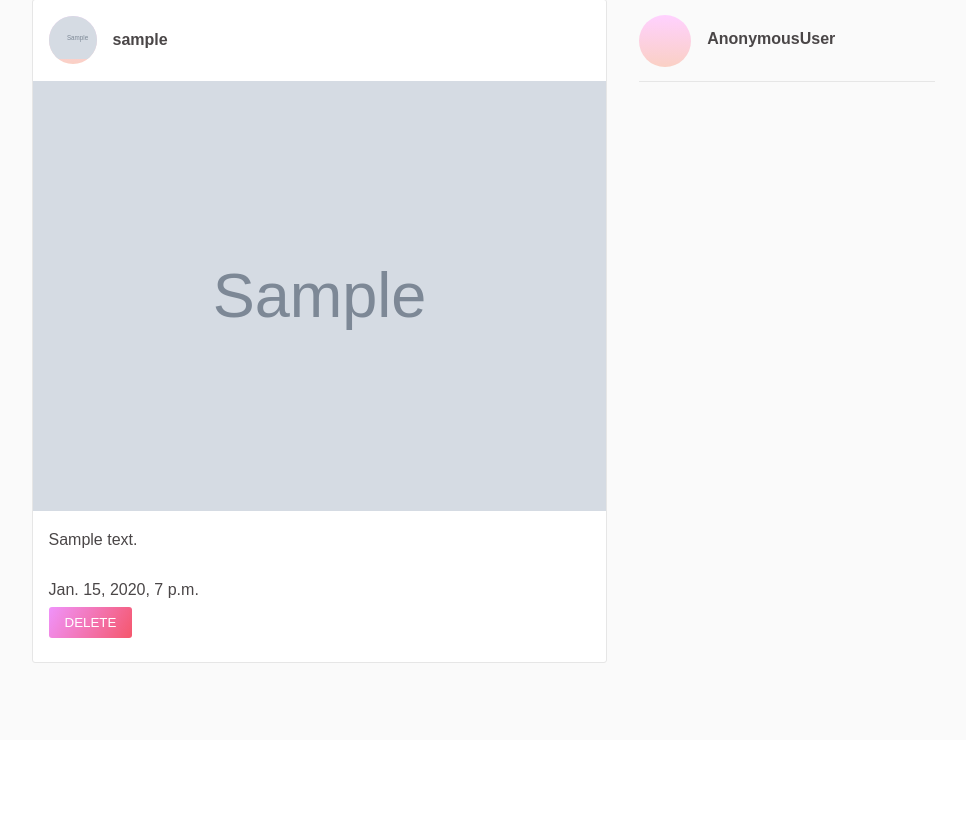
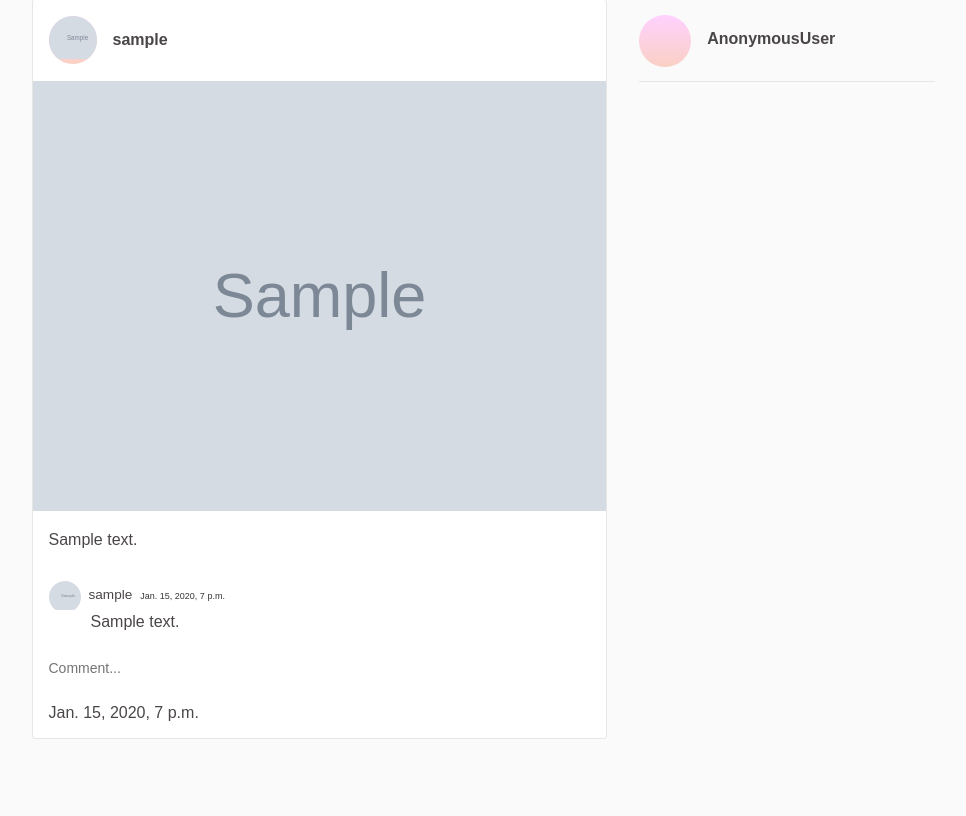
Before and after one commit to Younlab/Django-instargram-Retry03, a Django app: page /posts/ in a window 1280 px wide. Shown: the part 140-956 px from the top of the page, without its empty margins (157-1123 px from the left). Before the commit the page ends 803 px from the top, so only its background shows below. Run offline with Django 3.2, Linux system fonts and the light colour scheme; tables that the repository leaves empty hold one stand-in row (values such as "Sample post"); grey boxes marked "Sample" are stand-in pictures; some web fonts are replaced.

Commit message:
comments system end style

```diff
--- a/app/posts/admin.py
+++ b/app/posts/admin.py
@@ -1,5 +1,6 @@
 from django.contrib import admin
-from .models import Post
+from .models import Post, Comment
 # Register your models here.
 
 admin.site.register(Post)
+admin.site.register(Comment)
--- a/app/posts/forms.py
+++ b/app/posts/forms.py
@@ -1,6 +1,6 @@
 from django import forms
 
-from .models import Post
+from .models import Post, Comment
 
 
 class PostForm(forms.Form):
--- a/app/posts/models.py
+++ b/app/posts/models.py
@@ -11,3 +11,15 @@ class Post(models.Model):
 
     class Meta:
         ordering = ['-pk']
+
+class Comment(models.Model):
+    post = models.ForeignKey(Post, on_delete=models.CASCADE, related_name='comments')
+    author = models.ForeignKey(settings.AUTH_USER_MODEL, on_delete=models.CASCADE)
+    content = models.CharField(max_length=200)
+    created_at = models.DateTimeField(auto_now_add=True,)
+
+    class Mata:
+        ordering = ['-pk']
+
+    def __str__(self):
+        return f'{self.content}'
--- a/app/posts/urls.py
+++ b/app/posts/urls.py
@@ -8,5 +8,6 @@ urlpatterns = [
     # 포스팅 버튼
     path('posting/', views.post_create, name='post-create'),
     # 해당 포스트의 아이디값을 받아서 삭제 버튼 구현
-    path('<int:pk>/delete/', views.post_delete, name='post-delete')
+    path('<int:pk>/delete/', views.post_delete, name='post-delete'),
+    path('<post_pk>/comment/', views.comment, name='comment-create')
 ]
--- a/app/posts/views.py
+++ b/app/posts/views.py
@@ -1,13 +1,14 @@
 from django.contrib.auth.decorators import login_required
 from django.core.exceptions import PermissionDenied
+from django.http import HttpResponse
 from django.shortcuts import render, redirect, get_object_or_404
 from django.views.decorators.http import require_POST
 
-from .models import Post
+from .models import Post, Comment
 from .forms import PostForm, PostModelForm
 
 def post_list(request):
-    posts = Post.objects.all().order_by('-created_at')
+    posts = Post.objects.all()
     context = {
         'posts':posts,
     }
@@ -49,30 +50,12 @@ def post_create(request):
             post = form.save(commit=False)
             post.author = request.user
             post.save()
-            return redirect('index')
+            return redirect('posts:post-list')
 
     context={
         'form':form,
     }
     return render(request, 'posts/post_create.html', context)
-# @require_POST
-# @login_required
-# def post_delete(request, pk):
-# #     if request.method == 'POST':
-# #         post = Post.objects.get(pk=pk)
-# #         post.delete()
-# #     return redirect('index')
-# #
-# # def post_edit(request):
-# #     pass
-# #
-# # def recent_post(request):
-# #     pass
-#     post = get_object_or_404(Post, pk=pk)
-#     if post.author != request.user:
-#         raise PermissionDenied('지울 권한이 없습니다.')
-#     post.delete()
-#     return redirect('posts:post-list')
 
 def post_delete(request, pk):
     if request.method == 'POST':
@@ -86,7 +69,20 @@ def post_delete(request, pk):
         else:
             return redirect('users:sign-in')
 
-    # if request.method != 'POST':
-    #     return HttpResponseNotAlloewd()
-    # if not request.user.is_authenticated:
-    #     return redirect('users:sign-in')
+
+def comment(request, post_pk):
+    if request.method == 'POST':
+        post = get_object_or_404(Post, pk=post_pk)
+        content = request.POST['content']
+        if not content:
+            raise PermissionDenied('내용을 입력해주세요')
+
+        if not request.user.username:
+            return redirect('users:sign-in')
+        Comment.objects.create(
+            post=post,
+            author=request.user,
+            content=content
+        )
+
+        return redirect('posts:post-list')
--- a/app/static/css/common.css
+++ b/app/static/css/common.css
@@ -26,7 +26,7 @@ li, ol, ul{
     list-style: none;
 }
 
-p, span, a, label, textarea{
+p, span, a, label, textarea, input{
     font-family: 'NotoSansKR','Malgun Gothic',sans-serif;
     -webkit-font-smoothing: antialiased;
     color: #4a4647;
@@ -300,6 +300,58 @@ nav > ul > li{
 
 }
 
+.comments-wrap > p{
+
+}
+
+
+.comment-form > input{
+    height: 56px;
+    width: 100%;
+    box-sizing: border-box;
+    margin: 8px 0;
+    outline: none;
+    font-size: 14px;
+    border: none;
+}
+
+.comment-user{
+
+}
+.comment-user::after{
+    content: '';
+    height: 1px;
+    display: block;
+    clear: both;
+}
+
+.comment-user> .img{
+    width: 32px;
+    height: 32px;
+    border-radius: 32px;
+    overflow: hidden;
+    float: left;
+}
+.comment-user> .img > img{
+    width: 120%;
+}
+
+.comment-user > .author{
+    float: left;
+    margin-top: 6px;
+    padding-left: 8px;
+    font-size: 85%;
+}
+.comment-user > .author > span{
+    font-size: 9px;
+    padding-left: 8px;
+    color: #333;
+}
+
+.comment-in{
+    clear: both;
+    padding-left: 42px;
+}
 @media(max-width: 935px) {
     .right-box{
         display: none;
--- a/app/templates/posts/post_list.html
+++ b/app/templates/posts/post_list.html
@@ -21,14 +21,36 @@
                 <p>{{ post.content }}</p>
             </div>
             <div class="date">
+
+
+                    <div class="comments-wrap">
+                    {% for comment in post.comments.all %}
+                        <div class="comment-user">
+                            <div class="img">
+                                {% if comment.author.profile_image %}
+                                <img src="{{ comment.author.profile_image.url }}" alt="">
+                                {% endif %}
+                            </div>
+
+                            <p class="author">{{ comment.author }}<span>{{ comment.created_at }}</span></p>
+                            <p class="comment-in">{{ comment }}</p>
+                        </div>
+
+                    {% endfor %}
+                        <form action="{% url 'posts:comment-create' post_pk=post.pk %}" method="POST" class="comment-form">
+                            {% csrf_token %}
+                            <input type="text" name="content" placeholder="Comment...">
+                        </form>
+                    </div>
+
+
                 <span>{{ post.created_at }}</span>
                 {% if user == post.author %}
-
-                {% endif %}
                 <form action="{% url 'posts:post-delete' post.pk %}" method="POST">
                     {% csrf_token %}
                     <button type="submit" class="delete_button">DELETE</button>
                 </form>
+                {% endif %}
             </div>
         </article>
     {% endfor %}
```
Also changed, not shown: app/posts/migrations/0012_auto_20180628_2229.py (added), app/posts/migrations/0013_comment_post.py (added), app/posts/migrations/0014_auto_20180628_2311.py (added).
